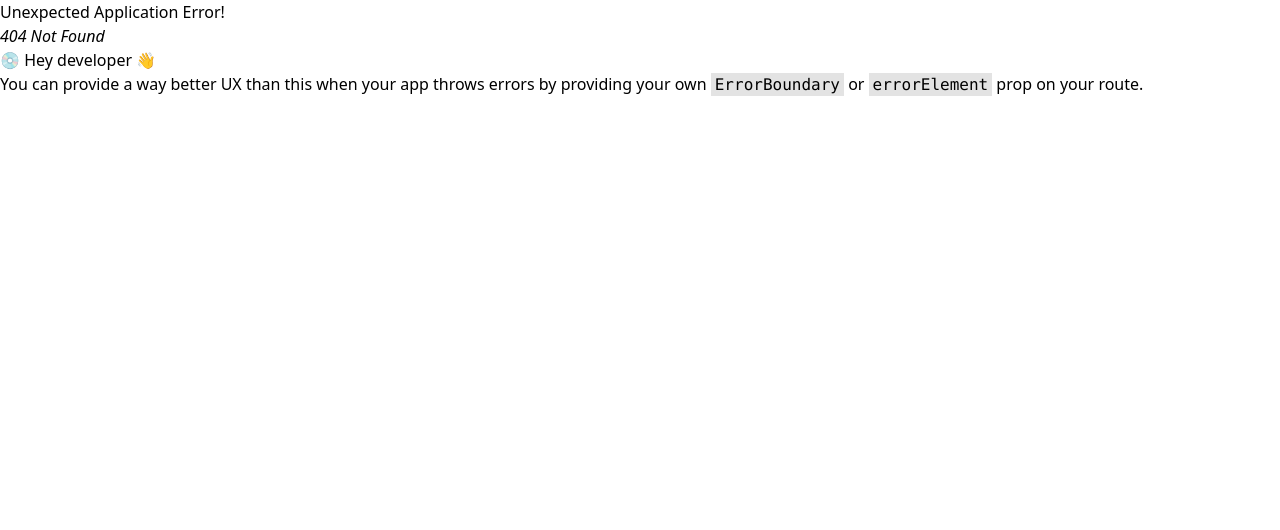
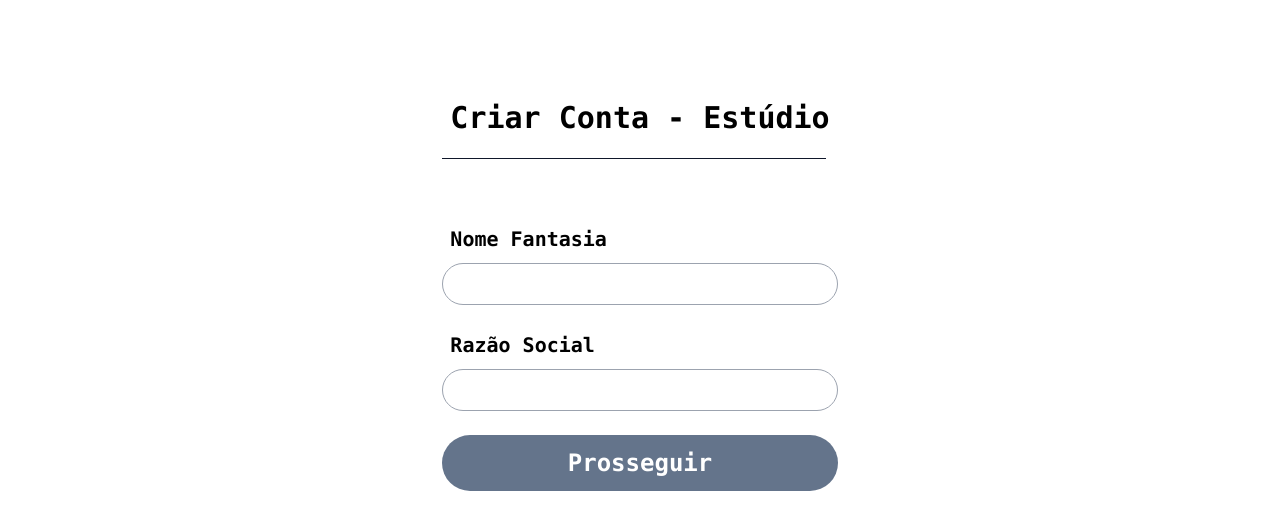
Before and after one commit to itallo2L/EstudioFacil, a React (Vite) app in the folder EstudioFacil.Web.React/frontend-react/: page /createStudioAccount in a window 1280 px wide. Before the commit this address had no page. Shown: the top 530 px of the page. Built offline with nearby package versions, Linux system fonts and the light colour scheme.

Commit message:
Comecei a desenvolver a página de Criar Conta - Estúdio

```diff
--- a/EstudioFacil.Web.React/frontend-react/src/components/ChooseAccountType.jsx
+++ b/EstudioFacil.Web.React/frontend-react/src/components/ChooseAccountType.jsx
@@ -10,7 +10,7 @@ function ChooseAccountType() {
 
     function onProceed() {
         if (selectedType === OPCAO_ESTUDIO)
-            return navigate("/studio");
+            return navigate("/createStudioAccount");
 
         if (selectedType === OPCAO_MUSICO)
             return navigate("/");
--- /dev/null
+++ b/EstudioFacil.Web.React/frontend-react/src/components/CreateStudioAccount.jsx
@@ -0,0 +1,46 @@
+import { useNavigate } from "react-router-dom";
+
+function CreateStudioAccount() {
+    const navigate = useNavigate();
+
+    function onProceed() {
+        navigate("/");
+    };
+
+    return (
+        <div className="w-screen h-screen bg-white flex items-center justify-center gap-20">
+            <div className="flex-container items-center justify-center mb-52">
+                <div className="flex justify-center">
+                    <p className="p-2 mb-6 h-8 flex items-center font-mono font-bold text-3xl">Criar Conta - Estúdio</p>
+                </div>
+                <div className="flex bg-slate-900 w-96 h-[1px] mb-16"></div>
+                <div className="flex">
+                    <p className="p-2 mb-2 h-8 flex items-center font-mono font-bold text-xl">Nome Fantasia</p>
+                </div>
+                <div className="flex mb-6">
+                    <input
+                        className="w-full p-2 rounded-full border border-gray-400"
+                        type="password" />
+                </div>
+                <div className="flex">
+                    <p className="p-2 mb-2 h-8 flex items-center font-mono font-bold text-xl">Razão Social</p>
+                </div>
+                <div className="flex mb-6">
+                    <input
+                        className="w-full p-2 rounded-full border border-gray-400"
+                        type="password" />
+                </div>
+                <div className="flex">
+                    <button
+                        className="w-full bg-slate-500 flex justify-center p-3 rounded-full hover:bg-slate-800 text-2xl font-mono font-bold text-white"
+                        onClick={() => onProceed()}
+                    >
+                        Prosseguir
+                    </button>
+                </div>
+            </div>
+        </div >
+    );
+};
+
+export default CreateStudioAccount;
--- a/EstudioFacil.Web.React/frontend-react/src/main.jsx
+++ b/EstudioFacil.Web.React/frontend-react/src/main.jsx
@@ -8,6 +8,7 @@ import StudioList from "./pages/StudioList.jsx";
 import CardStudio from './components/CardStudio';
 import ChooseAccountType from './components/ChooseAccountType';
 import ResetPassword from './components/ResetPassword.jsx';
+import CreateStudioAccount from './components/CreateStudioAccount.jsx';
 
 const router = createBrowserRouter([
   {
@@ -29,6 +30,10 @@ const router = createBrowserRouter([
   {
     path: "/resetPassword",
     element: <ResetPassword />
+  },
+  {
+    path: "/createStudioAccount",
+    element: <CreateStudioAccount />
   }
 ]);
 
```
